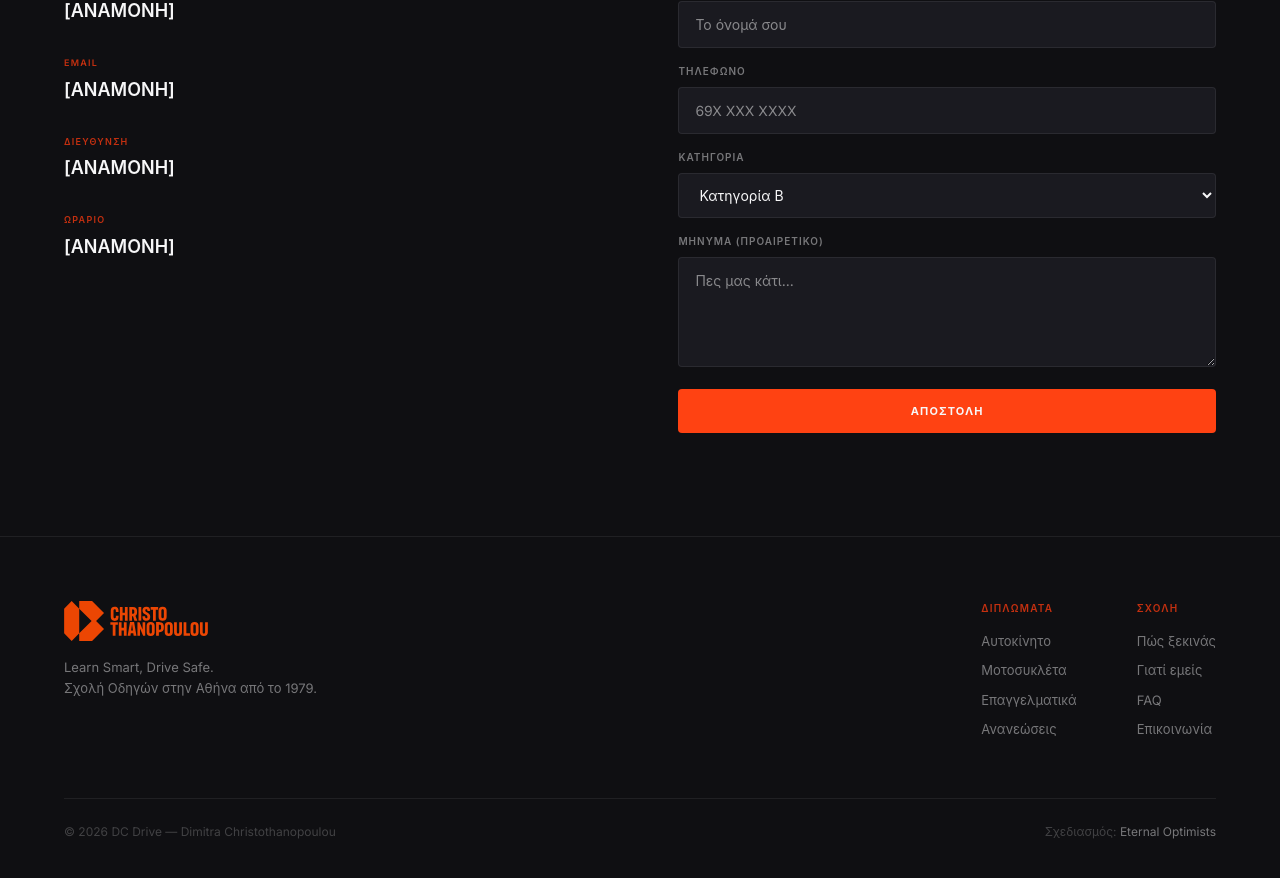
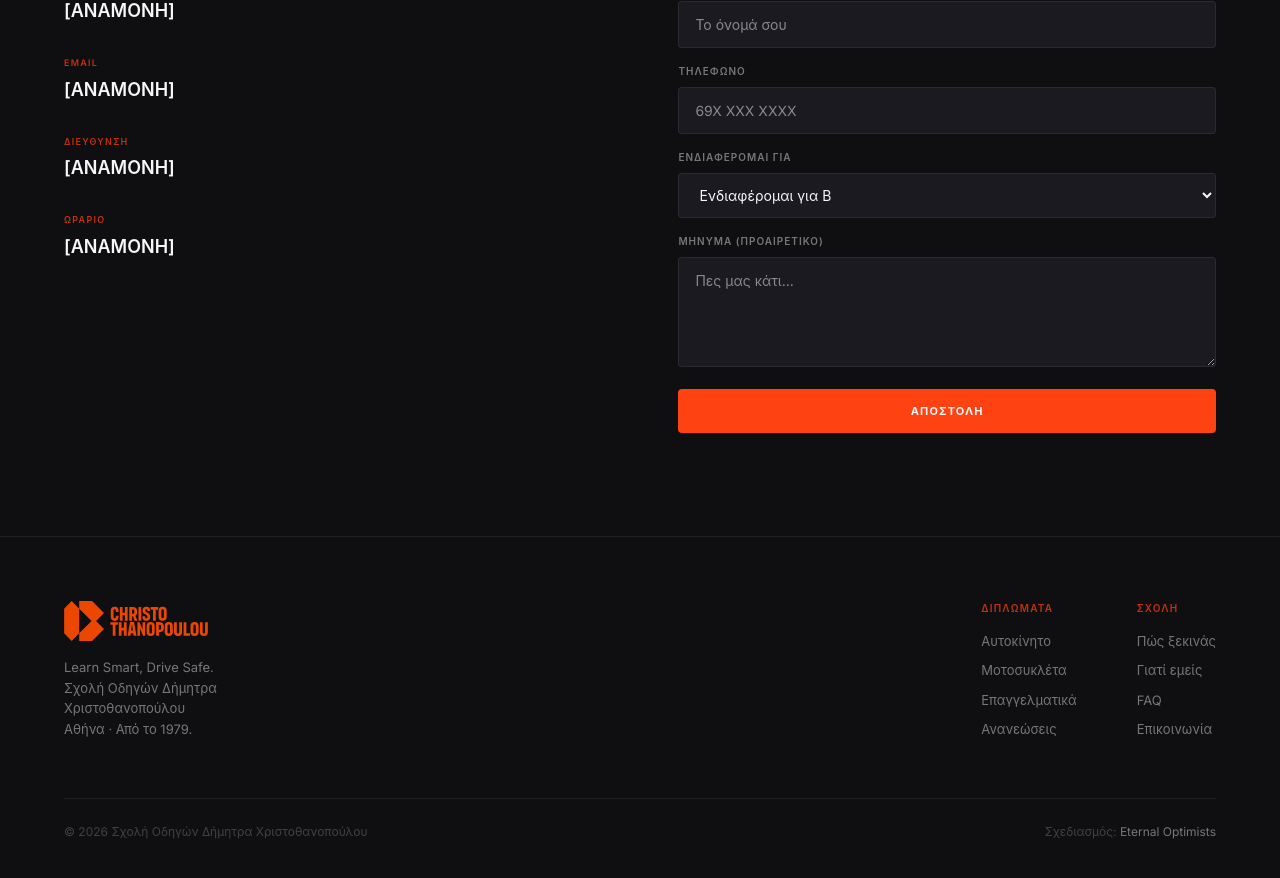
Before and after one commit to bmanologlou/dc26-next, a Next.js app: page / in a window 1280 px wide. Shown: the part 6460-7338 px from the top of the page. Built offline with nearby package versions, Linux system fonts and the light colour scheme.

Commit message:
Brand: full official name everywhere, form field updated

```diff
--- a/app/components/Contact.tsx
+++ b/app/components/Contact.tsx
@@ -111,7 +111,7 @@ export default function Contact() {
                 letterSpacing: '0.1em', textTransform: 'uppercase',
                 color: 'var(--color-muted)', marginBottom: '8px',
               }}>
-                Κατηγορία
+                Ενδιαφέρομαι για
               </label>
               <select style={{
                 width: '100%', padding: '12px 16px',
@@ -120,7 +120,7 @@ export default function Contact() {
                 borderRadius: '4px', color: 'var(--color-light)',
                 fontSize: '14px', outline: 'none',
               }}>
-                {['Κατηγορία Β', 'Κατηγορία Α / ΑΜ', 'Κατηγορία Γ/Δ', 'Ανανέωση', 'Άλλο'].map(o => (
+                {['Ενδιαφέρομαι για Β', 'Ενδιαφέρομαι για Α / ΑΜ', 'Ενδιαφέρομαι για Γ/Δ', 'Ανανέωση', 'Άλλο'].map(o => (
                   <option key={o}>{o}</option>
                 ))}
               </select>
--- a/app/components/Footer.tsx
+++ b/app/components/Footer.tsx
@@ -21,7 +21,8 @@ export default function Footer() {
               style={{ height: '40px', width: 'auto', filter: RED_FILTER, marginBottom: '16px', display: 'block' }} />
             <p style={{ fontSize: '13px', color: 'var(--color-muted)', lineHeight: 1.6, maxWidth: '260px' }}>
               Learn Smart, Drive Safe.<br />
-              Σχολή Οδηγών στην Αθήνα από το 1979.
+              Σχολή Οδηγών Δήμητρα Χριστοθανοπούλου<br />
+              Αθήνα · Από το 1979.
             </p>
           </div>
 
@@ -73,7 +74,7 @@ export default function Footer() {
           alignItems: 'center', gap: '16px', flexWrap: 'wrap',
         }}>
           <div style={{ fontSize: '12px', color: 'var(--color-subtle)' }}>
-            © {year} DC Drive — Dimitra Christothanopoulou
+            © {year} Σχολή Οδηγών Δήμητρα Χριστοθανοπούλου
           </div>
           <div style={{ fontSize: '12px', color: 'var(--color-subtle)' }}>
             Σχεδιασμός:{' '}
--- a/app/layout.tsx
+++ b/app/layout.tsx
@@ -4,20 +4,20 @@ import './globals.css'
 export const metadata: Metadata = {
   metadataBase: new URL('https://dc26.eoflux.com'),
   title: {
-    default: 'DC Drive — Σχολή Οδηγών Αθήνα | Από το 1979',
-    template: '%s | DC Drive Σχολή Οδηγών',
+    default: 'Σχολή Οδηγών Δήμητρα Χριστοθανοπούλου | DC Drive Αθήνα',
+    template: '%s | Σχολή Οδηγών Δήμητρα Χριστοθανοπούλου',
   },
-  description: 'Σχολή οδηγών DC Drive στην Αθήνα. Διπλώματα Β, Α, Γ, Δ. Υψηλό ποσοστό επιτυχίας, εμπειρία από το 1979. Κλείστε ραντεβού σήμερα.',
-  keywords: ['σχολή οδηγών', 'δίπλωμα οδήγησης', 'Αθήνα', 'κατηγορία Β', 'μοτοσυκλέτα', 'επαγγελματικό δίπλωμα', 'DC Drive'],
+  description: 'Σχολή οδηγών Δήμητρα Χριστοθανοπούλου στην Αθήνα. Διπλώματα Β, Α, Γ, Δ. Υψηλό ποσοστό επιτυχίας, εμπειρία από το 1979. Κλείστε ραντεβού σήμερα.',
+  keywords: ['σχολή οδηγών', 'Δήμητρα Χριστοθανοπούλου', 'DC Drive', 'δίπλωμα οδήγησης', 'Αθήνα', 'κατηγορία Β', 'μοτοσυκλέτα', 'επαγγελματικό δίπλωμα', 'σχολή οδηγών Αθήνα', 'ανανέωση διπλώματος', 'μετεκπαίδευση'],
   authors: [{ name: 'DC Drive' }],
   creator: 'Eternal Optimists',
   openGraph: {
     type: 'website',
     locale: 'el_GR',
     url: 'https://dc26.eoflux.com',
-    siteName: 'DC Drive — Σχολή Οδηγών',
-    title: 'DC Drive — Σχολή Οδηγών Αθήνα | Από το 1979',
-    description: 'Σχολή οδηγών DC Drive στην Αθήνα. Διπλώματα Β, Α, Γ, Δ. Υψηλό ποσοστό επιτυχίας, εμπειρία από το 1979.',
+    siteName: 'Σχολή Οδηγών Δήμητρα Χριστοθανοπούλου',
+    title: 'Σχολή Οδηγών Δήμητρα Χριστοθανοπούλου | DC Drive Αθήνα',
+    description: 'Σχολή οδηγών Δήμητρα Χριστοθανοπούλου στην Αθήνα. Διπλώματα Β, Α, Γ, Δ. Υψηλό ποσοστό επιτυχίας, εμπειρία από το 1979.',
     images: [
       {
         url: '/assets/og-image.jpg',
@@ -29,8 +29,8 @@ export const metadata: Metadata = {
   },
   twitter: {
     card: 'summary_large_image',
-    title: 'DC Drive — Σχολή Οδηγών Αθήνα',
-    description: 'Σχολή οδηγών στην Αθήνα από το 1979. Διπλώματα Β, Α, Γ, Δ.',
+    title: 'Σχολή Οδηγών Δήμητρα Χριστοθανοπούλου | DC Drive',
+    description: 'Σχολή οδηγών Δήμητρα Χριστοθανοπούλου στην Αθήνα από το 1979. Διπλώματα Β, Α, Γ, Δ.',
     images: ['/assets/og-image.jpg'],
   },
   robots: {
@@ -52,8 +52,9 @@ export const metadata: Metadata = {
 const jsonLd = {
   '@context': 'https://schema.org',
   '@type': 'DrivingSchool',
-  name: 'DC Drive — Σχολή Οδηγών',
-  description: 'Σχολή οδηγών στην Αθήνα από το 1979. Διπλώματα Β, Α, Γ, Δ.',
+  name: 'Σχολή Οδηγών Δήμητρα Χριστοθανοπούλου',
+  alternateName: 'DC Drive',
+  description: 'Σχολή οδηγών Δήμητρα Χριστοθανοπούλου στην Αθήνα από το 1979. Διπλώματα Β, Α, Γ, Δ.',
   url: 'https://dc26.eoflux.com',
   telephone: '+302105718756',
   foundingDate: '1979',
```
